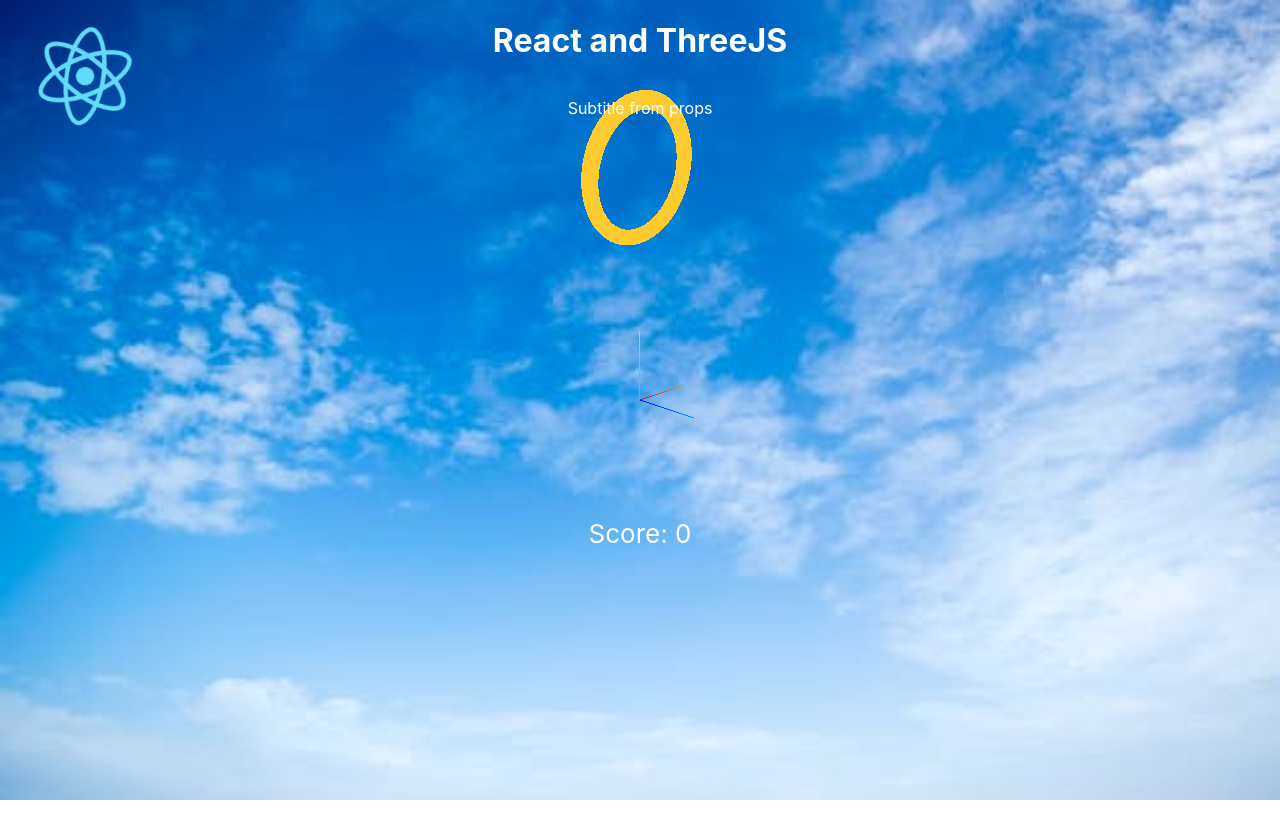
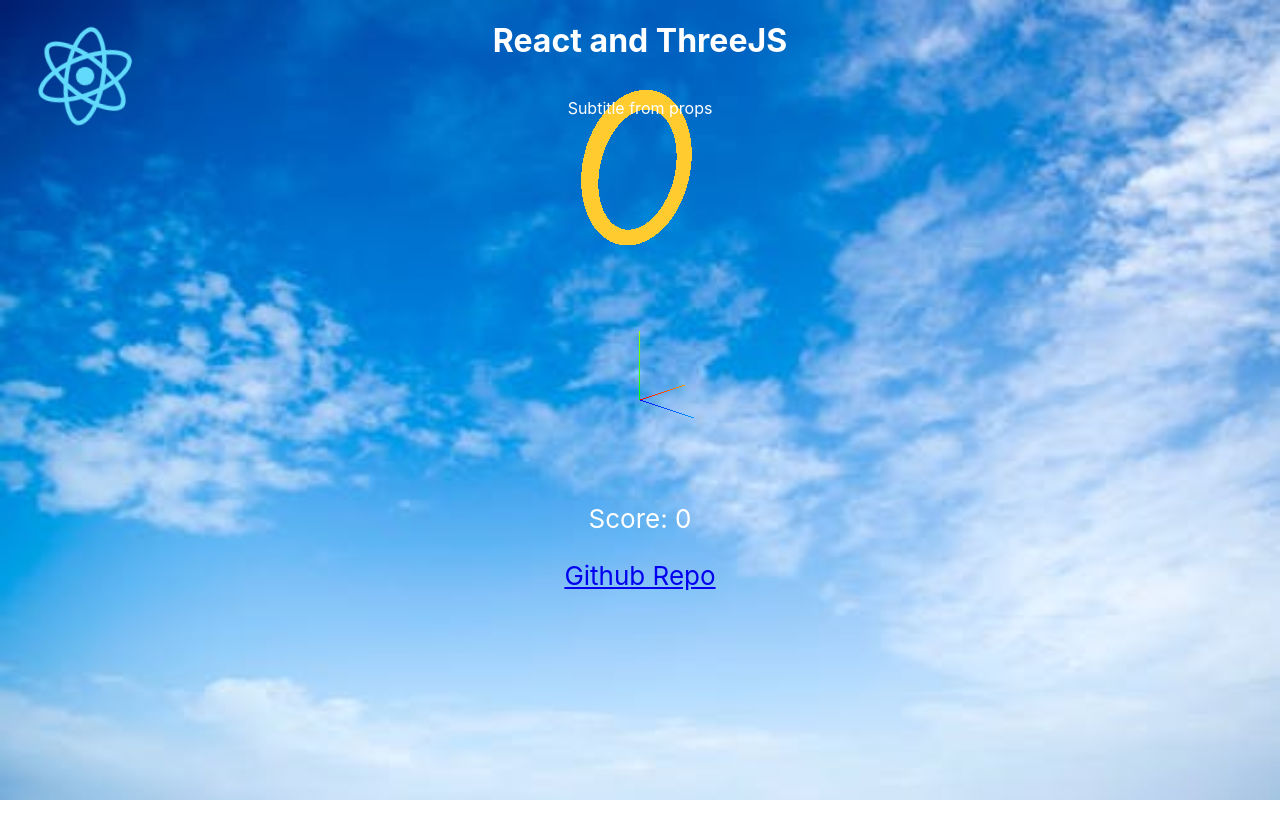
Before and after one commit to nwager/react-threejs, a React (Create React App) app: page / in a window 1280 px wide. Shown: the top 838 px of the page. Built offline with nearby package versions, Linux system fonts and the light colour scheme; no server answers.

Commit message:
Added link to Github

```diff
--- a/src/App.tsx
+++ b/src/App.tsx
@@ -31,6 +31,7 @@
         <header className="App-header">
           <img src={logo} className="App-logo" alt="logo" />
           <p>Score: {this.state.score}</p>
+          <a href="https://github.com/nwager/react-threejs" target="_blank">Github Repo</a>
         </header>
       </div>
     );
```
